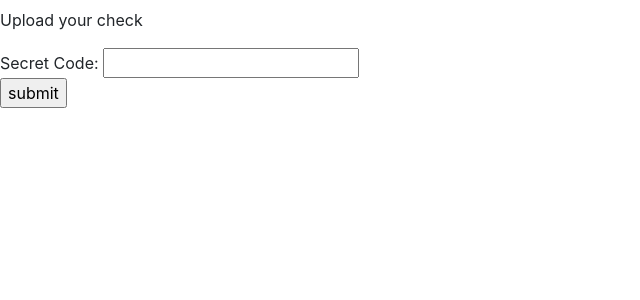
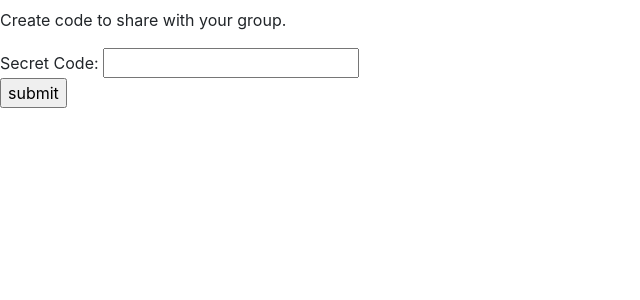
Before and after one commit to arthurberman/polyhack, a Flask app: page /newcheck in a window 1280 px wide. Shown: the part 48-348 px from the top of the page, without its empty margins (0-640 px from the left). Run offline with Flask 2, Linux system fonts and the light colour scheme; some libraries are stand-ins or nearby versions.

Commit message:
changed instruction for newcheck.html

```diff
--- a/templates/newcheck.html
+++ b/templates/newcheck.html
@@ -5,7 +5,7 @@
 {% endblock %}
 
 {% block content %}
-<p>Upload your check</p>
+<p>Create code to share with your group.</p>
 <form action="/create" id="login" method="POST">
     Secret Code: <input type="text" id="code" name="code"><br/>
     <input type="submit" value="submit">
```
